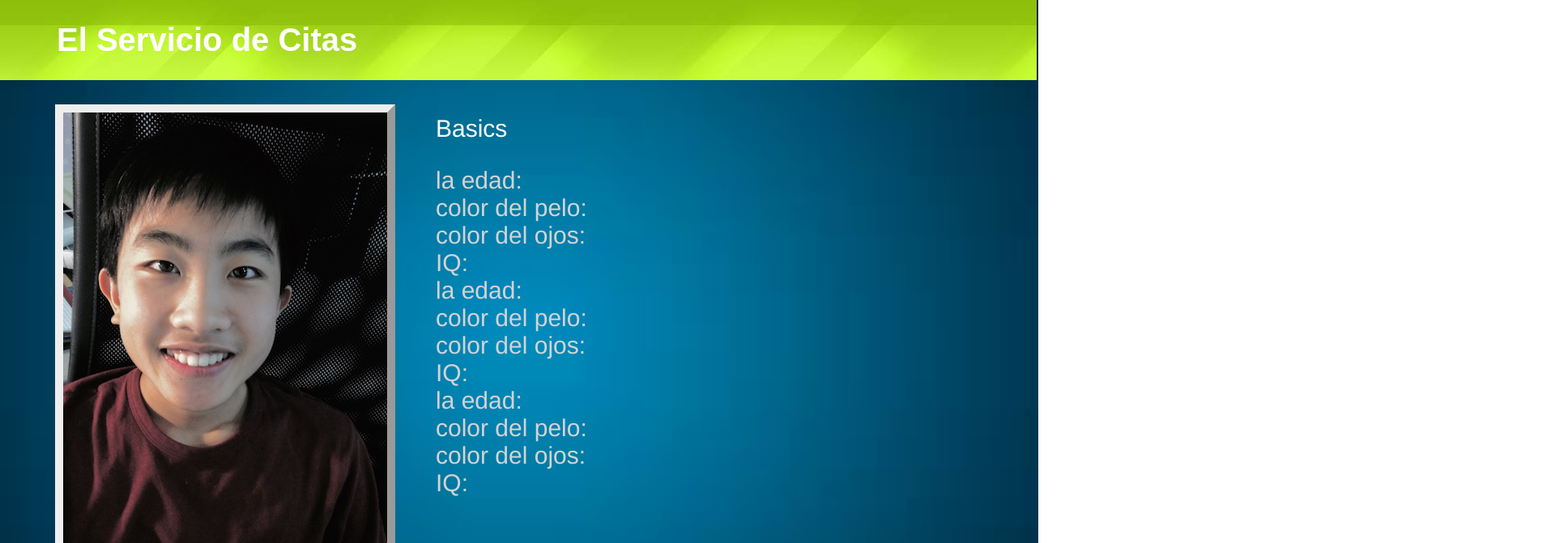
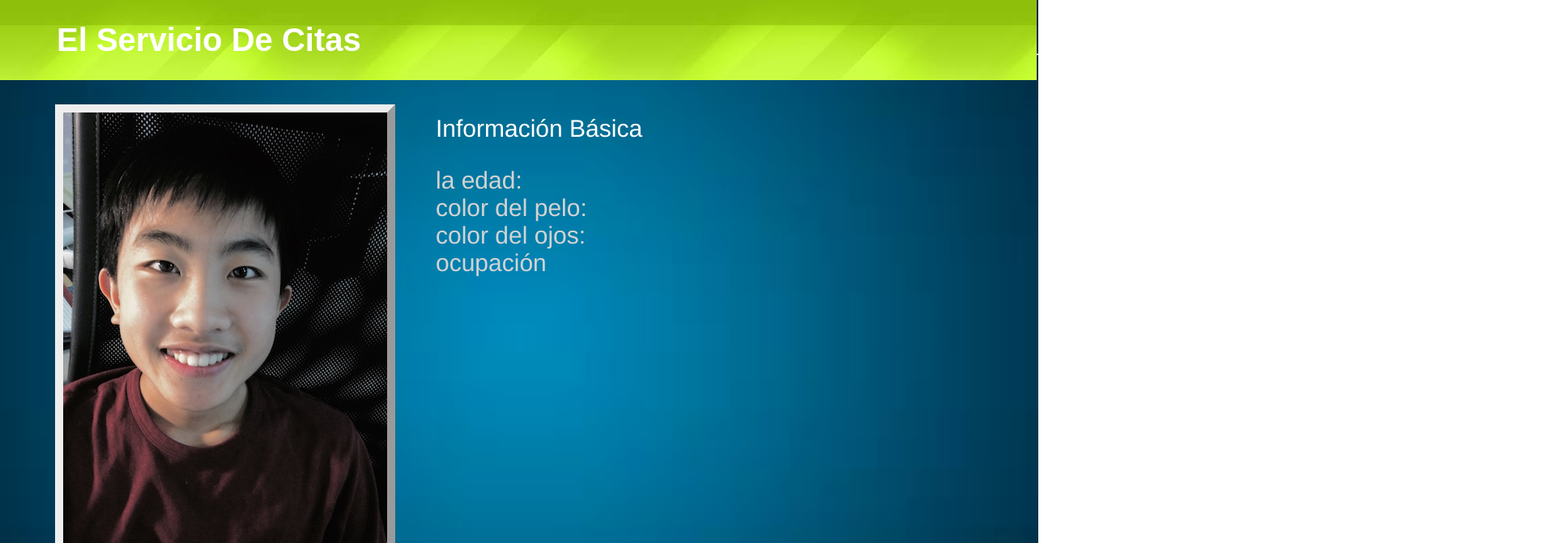
Before and after one commit to spanishproject/spanishproject.github.io, a plain HTML site: page index.html in a window 1280 px wide. Shown: the top 671 px of the page at 81% size, 1920 px wide, since content can reach past the window. Drawn offline with Linux system fonts and the light colour scheme.

Commit message:
aligned stuff

```diff
--- a/index.html
+++ b/index.html
@@ -2,36 +2,39 @@
 <html>
 <head>
 	<link rel="stylesheet" type="text/css" href="style.css">
+	<meta charset="UTF-8">
+	<meta http-equiv="Content-type" content="text/html; charset=UTF-8">
  </head>
 
 <body>
 	<div id="topBar">
-		<h1>El Servicio de Citas</h1>
+		<h1>El Servicio De Citas</h1>
 	</div>
 
-	<div id = "basic">
-		<h1> Basics </h1>
+	<div id= "basics">
+		<h1> V___V_____V_____V____V____VV___V_____V_____V____V____VV___V_____V_____V____V____VV___V_____V_____V____V____V</h1>
 	</div>
 
 	<p style ="float: left;border-style:outset; border-width: 10px;"><img src = "bryan.jpeg" style="width:400px;height:532px"></px>
 
 	<div id = "caption">
 
-		<p  style="color:white;margin-left:70px;margin-top: 70px;"> Basics </p>
+		<p  style="color:white;margin-left:70px;margin-top: 70px;"> Información Básica</p>
 		<p>
 			la edad:
 			<br>color del pelo:
 			<br>color del ojos:
-			<br>IQ:
-			<br>la edad:
-			<br>color del pelo:
-			<br>color del ojos:
-			<br>IQ:
-			<br>la edad:
-			<br>color del pelo:
-			<br>color del ojos:
-			<br>IQ:
+			<br>ocupación
+			<br>
+			<br>
+			<br>
+			<br>
+			<br>
+			<br>
+			<br>
+			<br>
 		</p>
+
 	</div>
 
 
--- a/style.css
+++ b/style.css
@@ -13,7 +13,7 @@ h1 {
 	margin-left: 70px;
     color: white;
     font-size: 40px;
-    font-family: Arial, "Lucida Grande", sans-serif;
+    font-family: "HelveticaNeue-Light", Arial, "Lucida Grande", sans-serif;
 }
 
 p {
```
